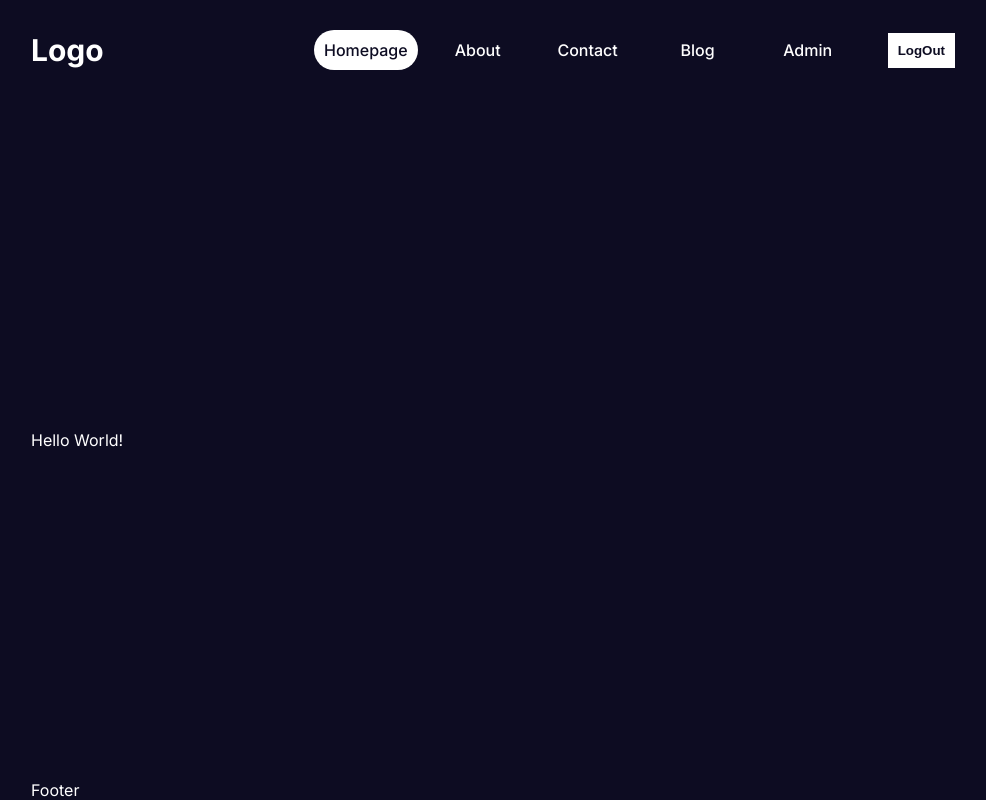
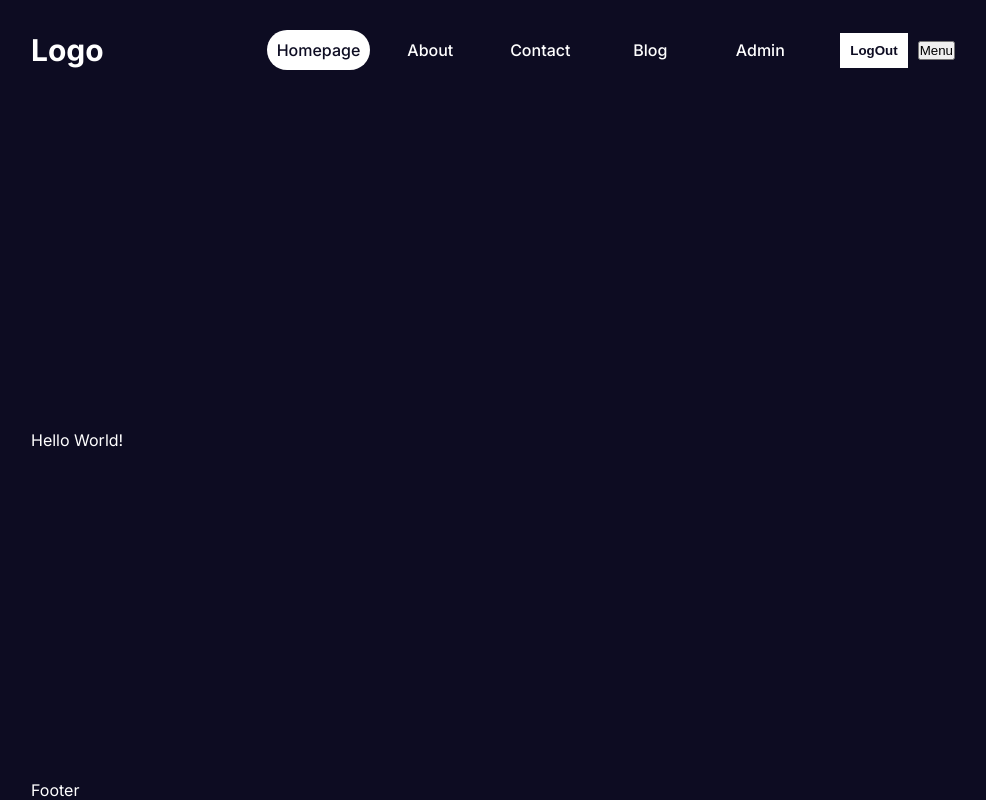
Before and after one commit to DHARAKA-METH/Next_Js_Project, a Next.js app: page / in a window 1280 px wide. Shown: the whole page, without its empty margins (147-1133 px from the left). Built offline with nearby package versions, Linux system fonts and the light colour scheme.

Commit message:
nav bar for responsive

```diff
--- a/src/components/navbar/links/Links.jsx
+++ b/src/components/navbar/links/Links.jsx
@@ -1,9 +1,12 @@
+"use client"
 import Link from 'next/link';
-import React from 'react'
+import React, { useState } from 'react'
 import NavLinks from './navLinks/NavLinks';
 import style from './links.module.css'
 
 const Links = () => {
+
+  const [open, setoOpen] = useState(false);
 
   const links = [
     {
@@ -23,17 +26,22 @@ const Links = () => {
       path: "/blog",
     },
   ];
-const session=true;
-const admin=true;
+  const session = true;
+  const admin = true;
   return (
     <div className={style.links}>
-      {links.map(({title,path})=><NavLinks title={title} path={path} key={title}/>)}
-      {session ?(
+      {links.map(({ title, path }) => <NavLinks title={title} path={path} key={title} />)}
+      {session ? (
         <>
-        {admin && <NavLinks title={'Admin'} path={'/admin'}/>}
+          {admin && <NavLinks title={'Admin'} path={'/admin'} />}
           <button className={style.logout}>LogOut</button>
         </>
-      ):<NavLinks title={'Login'} path={'/login'}/>}
+      ) : <NavLinks title={'Login'} path={'/login'} />}
+
+      <button onClick={(() => setoOpen((prev)=>!prev))}>Menu</button>
+      {
+        open && <div>{links.map(({ title, path }) => <NavLinks title={title} path={path} key={title} />)}</div>
+      }
     </div>
   )
 }
```
Lines whose indentation alone changed are shown as unchanged.
